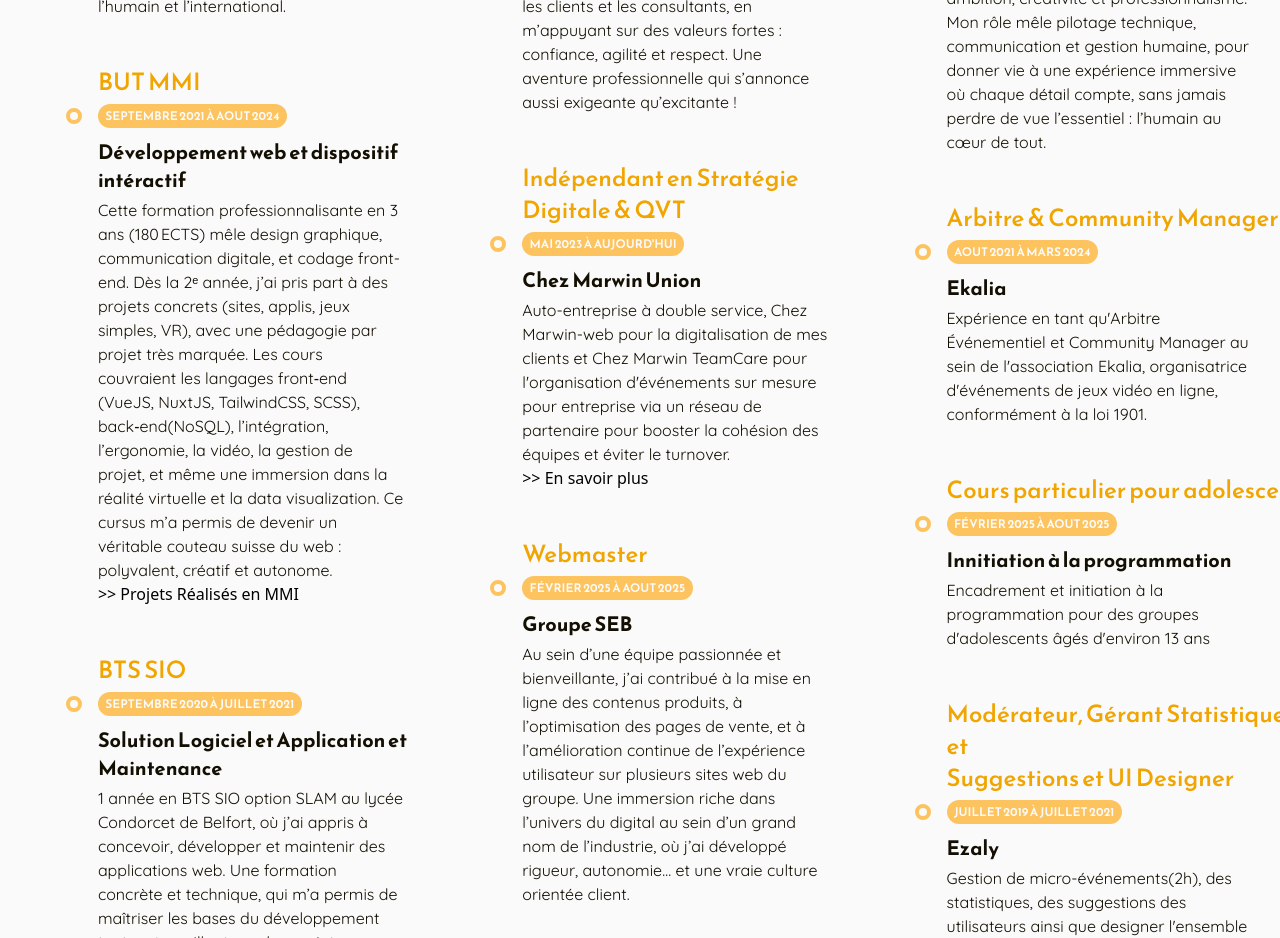
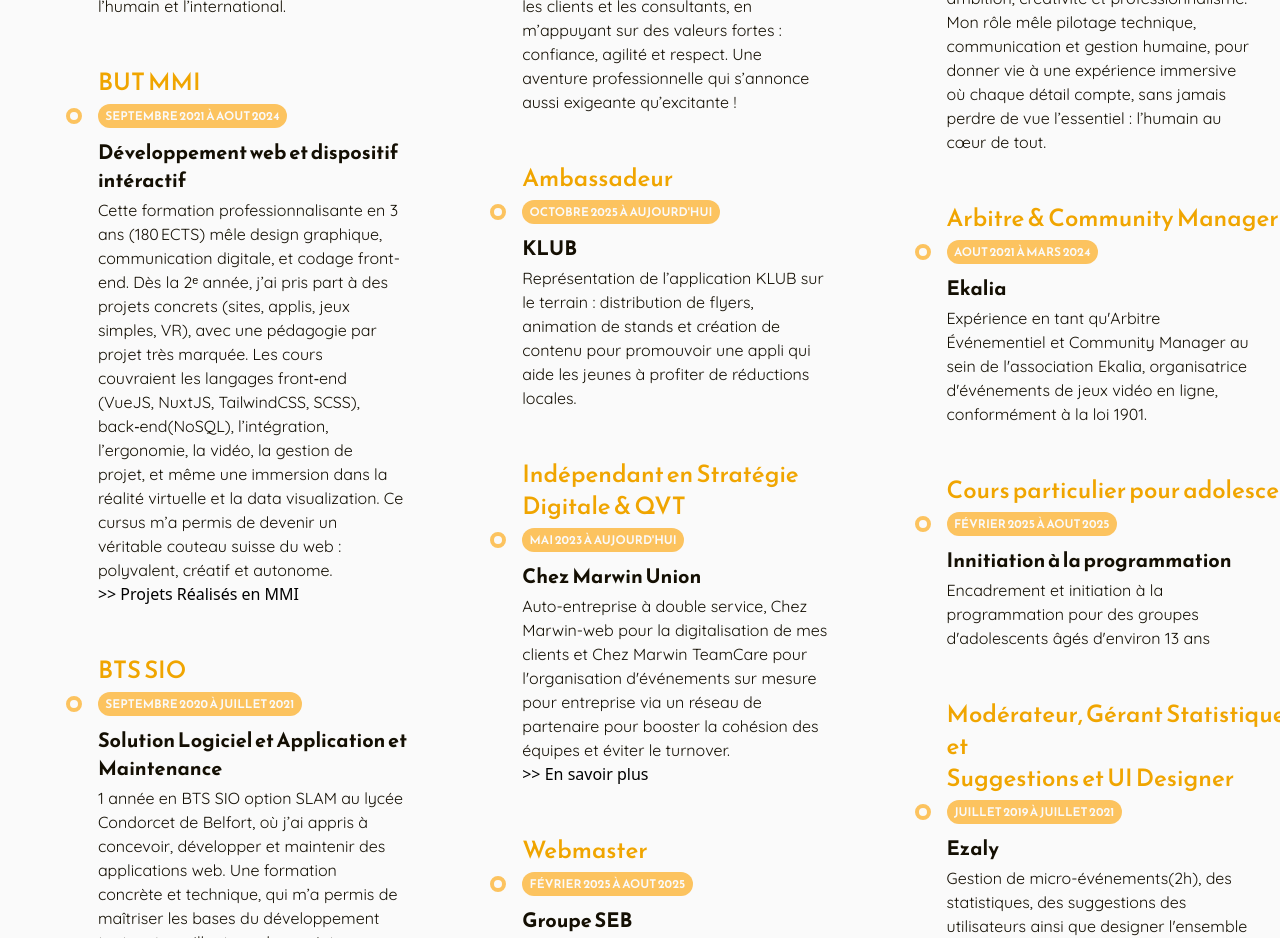
Before and after one commit to Marwin-Rdgs/PP-002-Portfolio2025, a Nuxt app: page /a-propos in a window 1280 px wide. Shown: the part 2740-3678 px from the top of the page. Built offline with nearby package versions, Linux system fonts and the light colour scheme.

Commit message:
feat:AddKLUB-XP-Infos

```diff
--- a/pages/a-propos.vue
+++ b/pages/a-propos.vue
@@ -241,7 +241,7 @@
               <div class="-my-6 w-full">
                       <h2 class="text-3xl font-Primary font-bold uppercase italic text-primary-color">Professionnel</h2>
 
-                        <!-- Item #1 -->
+                        <!-- Item #0 -->
                         <div class="relative pl-8 sm:pl-32 py-6 group">
                             <!-- Purple label -->
                             <div class="font-Primary font-medium text-2xl text-primary-color mb-1 sm:mb-0">Business Manager en alternance</div>
@@ -252,6 +252,19 @@
                             </div>
                             <!-- Content -->
                             <div class="text-dark-color font-Secondary w-5/6">Au sein d’une entreprise jeune, dynamique et profondément humaine, j’aurai l’opportunité de développer un vrai rôle d’intrapreneur, entre développement commercial, recrutement et accompagnement des talents. Mon objectif ? Créer des liens durables avec les clients et les consultants, en m’appuyant sur des valeurs fortes : confiance, agilité et respect. Une aventure professionnelle qui s’annonce aussi exigeante qu’excitante !</div>
+                        </div>
+
+                        <!-- Item #1 -->
+                        <div class="relative pl-8 sm:pl-32 py-6 group">
+                            <!-- Purple label -->
+                            <div class="font-Primary font-medium text-2xl text-primary-color mb-1 sm:mb-0">Ambassadeur</div>
+                            <!-- Vertical line (::before) ~ Date ~ Title ~ Circle marker (::after) -->
+                            <div class="flex flex-col sm:flex-row items-start mb-1 group-last:before:hidden before:absolute before:left-2 sm:before:left-0 before:h-full before:px-px sm:before:ml-[6.5rem] before:self-start before:-translate-x-1/2 before:translate-y-3 after:absolute after:left-2 sm:after:left-0 after:w-2 after:h-2 after:border-4 after:box-content after:border-secondary-color after:rounded-full sm:after:ml-[6.5rem] after:-translate-x-1/2 after:translate-y-1.5">
+                                <time class="sm:absolute left-0 translate-y-0.5 inline-flex items-center justify-center text-xs font-semibold font-Primary uppercase px-[2%] h-6 mb-3 sm:mb-0 text-light-color bg-secondary-color rounded-full">Octobre 2025 à aujourd'hui</time>
+                                <NuxtLink to="https://www.carte-klub.com/" target="_blank"><div class="text-xl font-bold font-Primary text-dark-color hover:underline">KLUB</div></NuxtLink>
+                            </div>
+                            <!-- Content -->
+                            <div class="text-dark-color font-Secondary w-5/6">Représentation de l’application KLUB sur le terrain : distribution de flyers, animation de stands et création de contenu pour promouvoir une appli qui aide les jeunes à profiter de réductions locales.</div>
                         </div>
 
                         <!-- Item #2 -->
```
